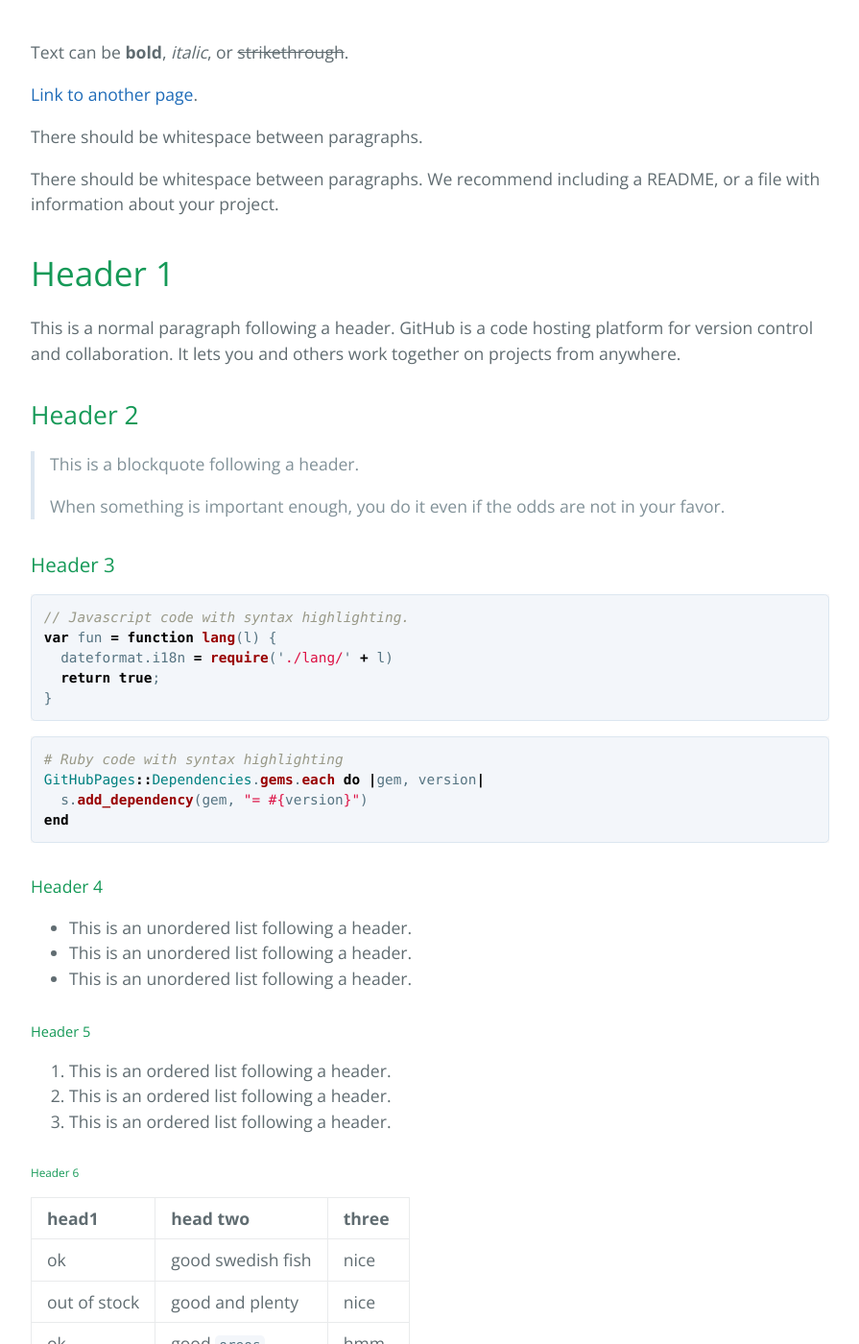
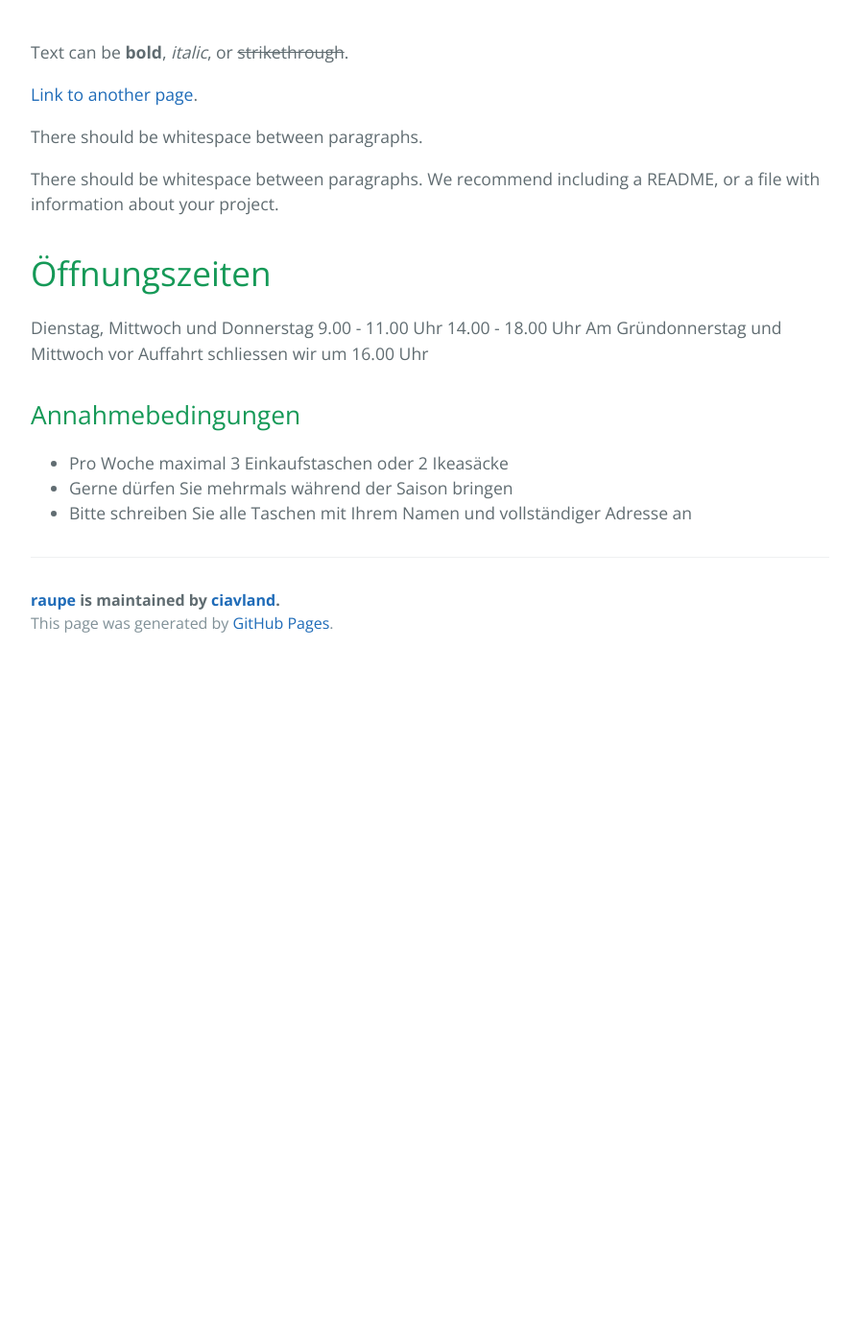
Before and after one commit to ciavland/raupe, a Jekyll site: the page built from index.md, in a window 1280 px wide and 1400 px high, scrolled down 568 px. Shown: the whole window at 96% size, without its empty margins (192-1087 px from the left). Built offline with Jekyll 4.4.1, drawn with Linux system fonts in a browser that asks for light colours; after the commit the page ends 1261 px from its top, so only the background shows below that; some of the changed text lies outside the part shown.

Commit message:
index cleanup

````diff
--- a/index.md
+++ b/index.md
@@ -12,114 +12,15 @@ There should be whitespace between paragraphs.
 
 There should be whitespace between paragraphs. We recommend including a README, or a file with information about your project.
 
-# Header 1
+# Öffnungszeiten
 
-This is a normal paragraph following a header. GitHub is a code hosting platform for version control and collaboration. It lets you and others work together on projects from anywhere.
+Dienstag, Mittwoch und Donnerstag
+9.00 - 11.00 Uhr
+14.00 - 18.00 Uhr
+Am Gründonnerstag und Mittwoch vor Auffahrt schliessen wir um 16.00 Uhr
 
-## Header 2
+## Annahmebedingungen
 
-> This is a blockquote following a header.
->
-> When something is important enough, you do it even if the odds are not in your favor.
-
-### Header 3
-
-```js
-// Javascript code with syntax highlighting.
-var fun = function lang(l) {
-  dateformat.i18n = require('./lang/' + l)
-  return true;
-}
-```
-
-```ruby
-# Ruby code with syntax highlighting
-GitHubPages::Dependencies.gems.each do |gem, version|
-  s.add_dependency(gem, "= #{version}")
-end
-```
-
-#### Header 4
-
-*   This is an unordered list following a header.
-*   This is an unordered list following a header.
-*   This is an unordered list following a header.
-
-##### Header 5
-
-1.  This is an ordered list following a header.
-2.  This is an ordered list following a header.
-3.  This is an ordered list following a header.
-
-###### Header 6
-
-| head1        | head two          | three |
-|:-------------|:------------------|:------|
-| ok           | good swedish fish | nice  |
-| out of stock | good and plenty   | nice  |
-| ok           | good `oreos`      | hmm   |
-| ok           | good `zoute` drop | yumm  |
-
-### There's a horizontal rule below this.
-
-* * *
-
-### Here is an unordered list:
-
-*   Item foo
-*   Item bar
-*   Item baz
-*   Item zip
-
-### And an ordered list:
-
-1.  Item one
-1.  Item two
-1.  Item three
-1.  Item four
-
-### And a nested list:
-
-- level 1 item
-  - level 2 item
-  - level 2 item
-    - level 3 item
-    - level 3 item
-- level 1 item
-  - level 2 item
-  - level 2 item
-  - level 2 item
-- level 1 item
-  - level 2 item
-  - level 2 item
-- level 1 item
-
-### Small image
-
-![Octocat](https://github.githubassets.com/images/icons/emoji/octocat.png)
-
-### Large image
-
-![Branching](https://guides.github.com/activities/hello-world/branching.png)
-
-
-### Definition lists can be used with HTML syntax.
-
-<dl>
-<dt>Name</dt>
-<dd>Godzilla</dd>
-<dt>Born</dt>
-<dd>1952</dd>
-<dt>Birthplace</dt>
-<dd>Japan</dd>
-<dt>Color</dt>
-<dd>Green</dd>
-</dl>
-
-```
-Long, single-line code blocks should not wrap. They should horizontally scroll if they are too long. This line should be long enough to demonstrate this.
-```
-
-```
-The final element.
-```
+* Pro Woche maximal 3 Einkaufstaschen oder 2 Ikeasäcke
+* Gerne dürfen Sie mehrmals während der Saison bringen
+* Bitte schreiben Sie alle Taschen mit Ihrem Namen und vollständiger Adresse an
````
